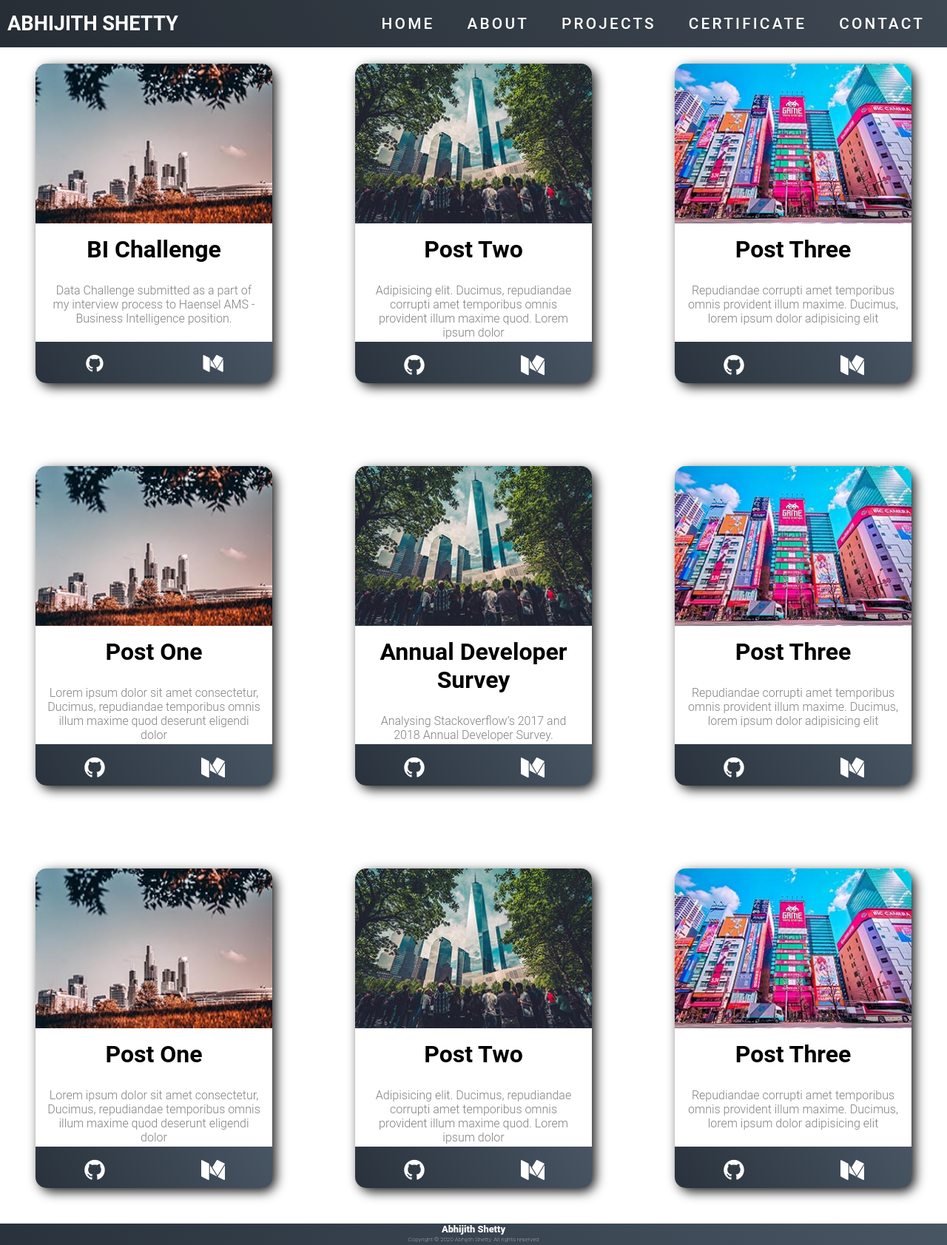
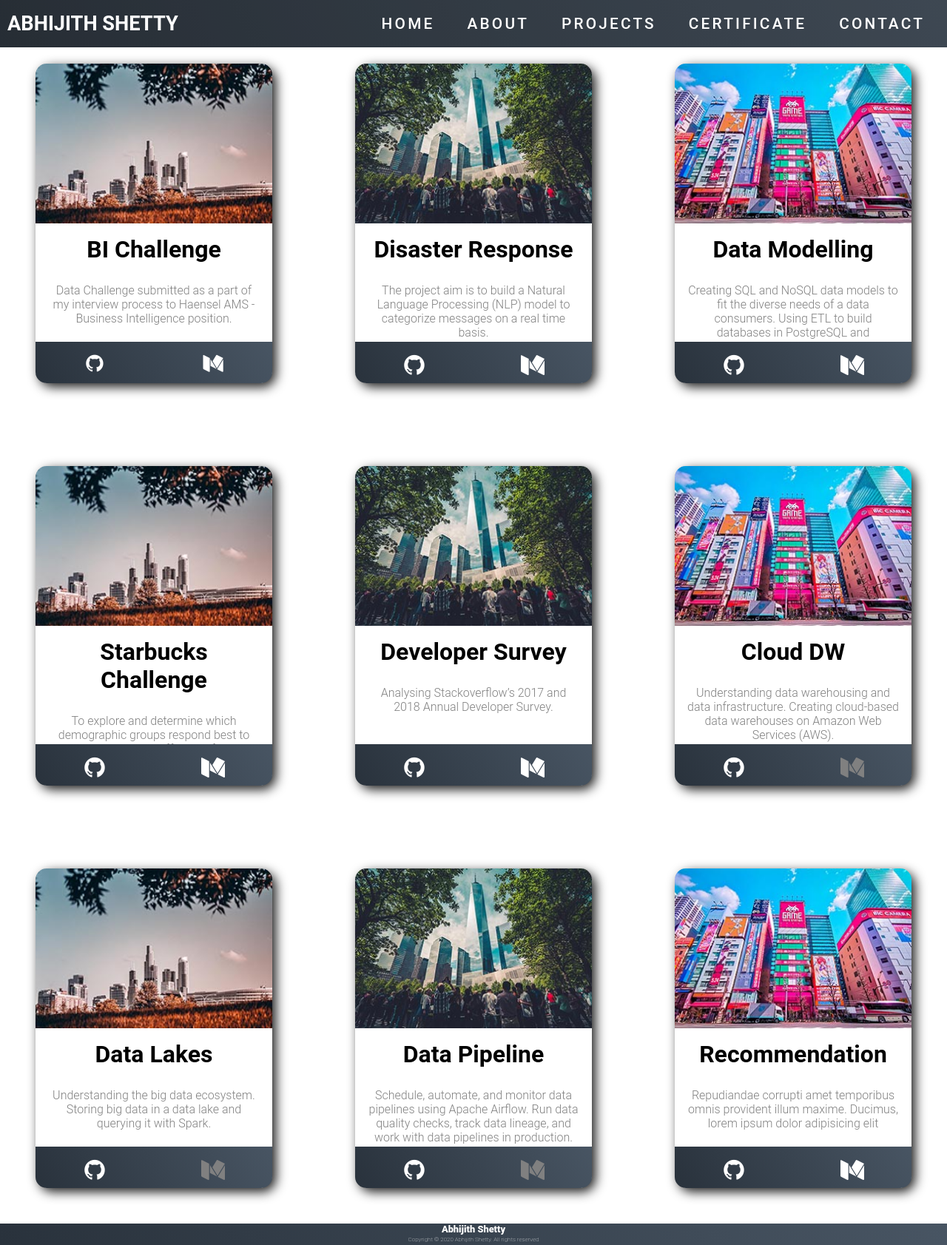
Before and after one commit to Abhijith-Shetty7/Portfolio, a plain HTML site: page project.html in a window 1280 px wide. Shown: the whole page at 74% size. Drawn offline with Linux system fonts and the light colour scheme.

Commit message:
updated projects

```diff
--- a/project.html
+++ b/project.html
@@ -59,45 +59,45 @@
     <div class="card">
       <div class="card-image card2"></div>
       <div class="card-text card2">
-        <h2>Post Two</h2>
-        <p>Adipisicing elit. Ducimus, repudiandae corrupti amet temporibus omnis provident illum maxime quod. Lorem ipsum dolor</p>
+        <h2>Disaster Response</h2>
+        <p>The project aim is to build a Natural Language Processing (NLP) model to categorize messages on a real time basis.</p>
       </div>
       <div class="card-stats card2">
         <div class="stat">
-          <a href="https://github.com/Abhijith-Shetty7"><i style="font-size:2rem; color:white" class="fa">&#xf09b;</i></a>
+          <a href="https://github.com/Abhijith-Shetty7/Disaster-Response-App"><i style="font-size:2rem; color:white" class="fa">&#xf09b;</i></a>
         </div>
         <div class="stat border">
-          <a href="https://github.com/Abhijith-Shetty7"><i style="font-size:2rem; color:white" class="fa">&#xf23a;</i></a>
+          <a href="https://medium.com/@abhijith.shetty7/disaster-response-pipeline-project-2234979c6538"><i style="font-size:2rem; color:white" class="fa">&#xf23a;</i></a>
         </div>
       </div>
     </div>
     <div class="card">
       <div class="card-image card3"></div>
       <div class="card-text card3">
-        <h2>Post Three</h2>
-        <p>Repudiandae corrupti amet temporibus omnis provident illum maxime. Ducimus, lorem ipsum dolor adipisicing elit</p>
+        <h2>Data Modelling</h2>
+        <p>Creating SQL and NoSQL data models to fit the diverse needs of a data consumers. Using ETL to build databases in PostgreSQL and Cassandra.</p>
       </div>
       <div class="card-stats card3">
         <div class="stat">
-          <a href="https://github.com/Abhijith-Shetty7"><i style="font-size:2rem; color:white" class="fa">&#xf09b;</i></a>
+          <a href="https://github.com/Abhijith-Shetty7/Data-Engineering/tree/master/1.Data%20Modelling"><i style="font-size:2rem; color:white" class="fa">&#xf09b;</i></a>
         </div>
         <div class="stat border">
-          <a href="https://github.com/Abhijith-Shetty7"><i style="font-size:2rem; color:white" class="fa">&#xf23a;</i></a>
+          <a href=""><i style="font-size:2rem; color:white" class="fa">&#xf23a;</i></a>
         </div>
       </div>
     </div>
     <div class="card">
       <div class="card-image"></div>
       <div class="card-text">
-        <h2>Post One</h2>
-        <p>Lorem ipsum dolor sit amet consectetur, Ducimus, repudiandae temporibus omnis illum maxime quod deserunt eligendi dolor</p>
+        <h2>Starbucks Challenge</h2>
+        <p>To explore and determine which demographic groups respond best to which particular Offer type from Starbucks.</p>
       </div>
       <div class="card-stats">
         <div class="stat">
-          <a href="https://github.com/Abhijith-Shetty7"><i style="font-size:2rem; color:white" class="fa">&#xf09b;</i></a>
+          <a href="https://github.com/Abhijith-Shetty7/Starbucks-Challenge"><i style="font-size:2rem; color:white" class="fa">&#xf09b;</i></a>
         </div>
         <div class="stat border">
-          <a href="https://github.com/Abhijith-Shetty7"><i style="font-size:2rem; color:white" class="fa">&#xf23a;</i></a>
+          <a href="https://medium.com/@abhijith.shetty7/a-starbucks-offer-6a0331df8bb3"><i style="font-size:2rem; color:white" class="fa">&#xf23a;</i></a>
         </div>
       </div>
     </div>
@@ -105,7 +105,7 @@
     <div class="card">
       <div class="card-image card2"></div>
       <div class="card-text card2">
-        <h2>Annual Developer Survey</h2>
+        <h2>Developer Survey</h2>
         <p>Analysing Stackoverflow’s 2017 and 2018 Annual Developer Survey.</p>
       </div>
       <div class="card-stats card2">
@@ -120,30 +120,30 @@
     <div class="card">
       <div class="card-image card3"></div>
       <div class="card-text card3">
-        <h2>Post Three</h2>
-        <p>Repudiandae corrupti amet temporibus omnis provident illum maxime. Ducimus, lorem ipsum dolor adipisicing elit</p>
+        <h2>Cloud DW</h2>
+        <p>Understanding data warehousing and data infrastructure. Creating cloud-based data warehouses on Amazon Web Services (AWS).</p>
       </div>
       <div class="card-stats card3">
         <div class="stat">
-          <a href="https://github.com/Abhijith-Shetty7"><i style="font-size:2rem; color:white" class="fa">&#xf09b;</i></a>
+          <a href="https://github.com/Abhijith-Shetty7/Data-Engineering/tree/master/2.Cloud%20Data%20Warehouses"><i style="font-size:2rem; color:white" class="fa">&#xf09b;</i></a>
         </div>
         <div class="stat border">
-          <a href="https://github.com/Abhijith-Shetty7"><i style="font-size:2rem; color:white" class="fa">&#xf23a;</i></a>
+          <a href=""><i style="font-size:2rem; color:grey; cursor: not-allowed" class="fa">&#xf23a;</i></a>
         </div>
       </div>
     </div>
     <div class="card">
       <div class="card-image"></div>
       <div class="card-text">
-        <h2>Post One</h2>
-        <p>Lorem ipsum dolor sit amet consectetur, Ducimus, repudiandae temporibus omnis illum maxime quod deserunt eligendi dolor</p>
+        <h2>Data Lakes</h2>
+        <p>Understanding the big data ecosystem. Storing big data in a data lake and querying it with Spark.</p>
       </div>
       <div class="card-stats">
         <div class="stat">
-          <a href="https://github.com/Abhijith-Shetty7"><i style="font-size:2rem; color:white" class="fa">&#xf09b;</i></a>
+          <a href="https://github.com/Abhijith-Shetty7/Data-Engineering/tree/master/3.Spark%20and%20Data%20Lakes"><i style="font-size:2rem; color:white" class="fa">&#xf09b;</i></a>
         </div>
         <div class="stat border">
-          <a href="https://github.com/Abhijith-Shetty7"><i style="font-size:2rem; color:white" class="fa">&#xf23a;</i></a>
+          <a href=""><i style="font-size:2rem; color:grey; cursor: not-allowed" class="fa">&#xf23a;</i></a>
         </div>
       </div>
     </div>
@@ -151,30 +151,30 @@
     <div class="card">
       <div class="card-image card2"></div>
       <div class="card-text card2">
-        <h2>Post Two</h2>
-        <p>Adipisicing elit. Ducimus, repudiandae corrupti amet temporibus omnis provident illum maxime quod. Lorem ipsum dolor</p>
+        <h2>Data Pipeline</h2>
+        <p>Schedule, automate, and monitor data pipelines using Apache Airflow. Run data quality checks, track data lineage, and work with data pipelines in production.</p>
       </div>
       <div class="card-stats card2">
         <div class="stat">
-          <a href="https://github.com/Abhijith-Shetty7"><i style="font-size:2rem; color:white" class="fa">&#xf09b;</i></a>
+          <a href="https://github.com/Abhijith-Shetty7/Data-Engineering/tree/master/4.Data%20Pipelines%20with%20Airflow"><i style="font-size:2rem; color:white" class="fa">&#xf09b;</i></a>
         </div>
         <div class="stat border">
-          <a href="https://github.com/Abhijith-Shetty7"><i style="font-size:2rem; color:white" class="fa">&#xf23a;</i></a>
+          <a href=""><i style="font-size:2rem; color:grey; cursor: not-allowed" class="fa">&#xf23a;</i></a>
         </div>
       </div>
     </div>
     <div class="card">
       <div class="card-image card3"></div>
       <div class="card-text card3">
-        <h2>Post Three</h2>
+        <h2>Recommendation</h2>
         <p>Repudiandae corrupti amet temporibus omnis provident illum maxime. Ducimus, lorem ipsum dolor adipisicing elit</p>
       </div>
       <div class="card-stats card3">
         <div class="stat">
-          <a href="https://github.com/Abhijith-Shetty7"><i style="font-size:2rem; color:white" class="fa">&#xf09b;</i></a>
+          <a href="https://github.com/Abhijith-Shetty7/Recommendation-Engine"><i style="font-size:2rem; color:white" class="fa">&#xf09b;</i></a>
         </div>
         <div class="stat border">
-          <a href="https://github.com/Abhijith-Shetty7"><i style="font-size:2rem; color:white" class="fa">&#xf23a;</i></a>
+          <a href="https://medium.com/@abhijith.shetty7/recommendation-engine-1754541df9d2"><i style="font-size:2rem; color:white" class="fa">&#xf23a;</i></a>
         </div>
       </div>
     </div>
--- a/styles.css
+++ b/styles.css
@@ -592,7 +592,6 @@ body {
   font-family: roboto;
   text-align: center;
   transition: 0.5s ease;
-  cursor: pointer;
   margin: 3rem;
 }
 
```
